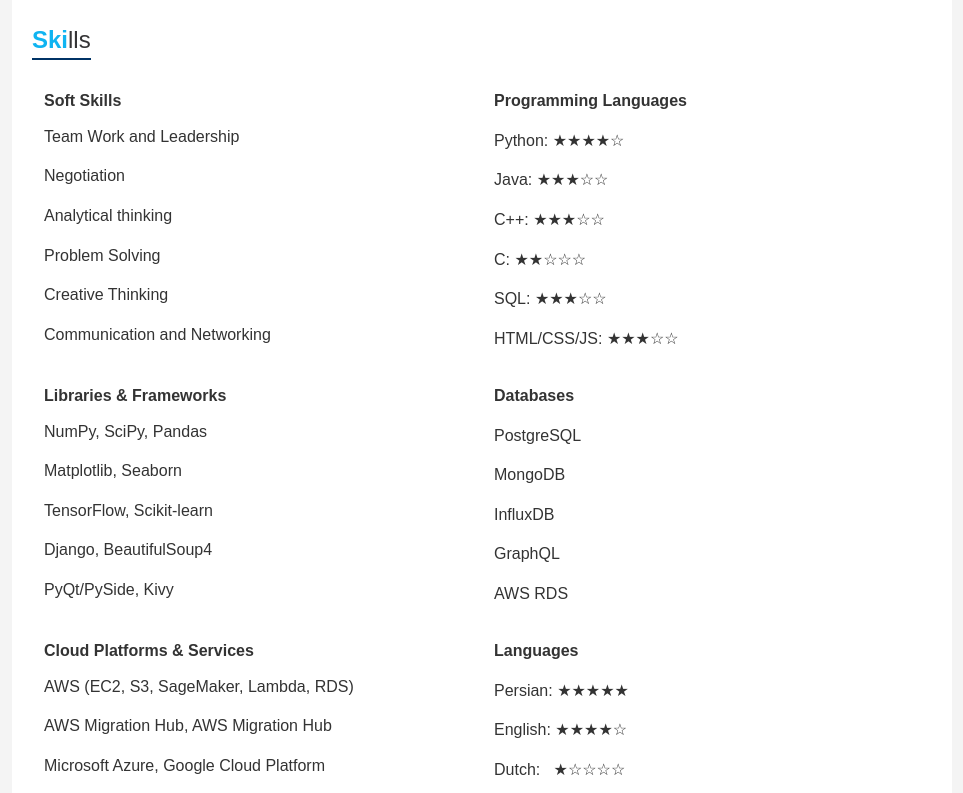
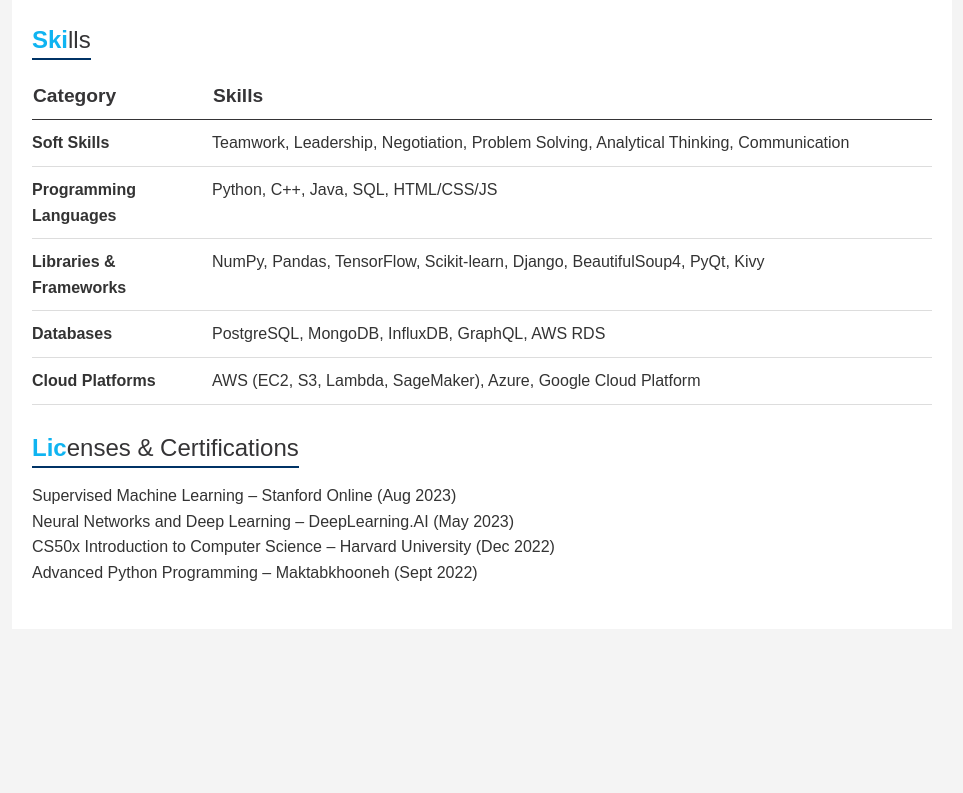
Before and after one commit to kooroshkz/curriculum-vitae, a plain HTML site: page index.html in a window 1280 px wide. Shown: the part 1947-2740 px from the top of the page, without its empty margins (158-1121 px from the left). After the commit the page ends 2596 px from the top, so only its background shows below. Drawn offline with Linux system fonts and the light colour scheme.

Commit message:
update(Style): Change skills template

```diff
--- a/index.html
+++ b/index.html
@@ -104,99 +104,38 @@
 
         <div class="section">
             <h2><span class="highlight">Ski</span>lls</h2>
-            <br><br>
             <table class="skills-table">
                 <thead>
                     <tr>
-                        <th>Soft Skills</th>
-                        <th>Programming Languages</th>
+                        <th>Category</th>
+                        <th>Skills</th>
                     </tr>
                 </thead>
                 <tbody>
                     <tr>
-                        <td>Team Work and Leadership</td>
-                        <td>Python: ★★★★☆</td>
+                        <td>Soft Skills</td>
+                        <td>Teamwork, Leadership, Negotiation, Problem Solving, Analytical Thinking, Communication</td>
                     </tr>
                     <tr>
-                        <td>Negotiation</td>
-                        <td>Java: ★★★☆☆</td>
+                        <td>Programming Languages</td>
+                        <td>Python, C++, Java, SQL, HTML/CSS/JS</td>
                     </tr>
                     <tr>
-                        <td>Analytical thinking</td>
-                        <td>C++: ★★★☆☆</td>
+                        <td>Libraries & Frameworks</td>
+                        <td>NumPy, Pandas, TensorFlow, Scikit-learn, Django, BeautifulSoup4, PyQt, Kivy</td>
                     </tr>
                     <tr>
-                        <td>Problem Solving</td>
-                        <td>C: ★★☆☆☆</td>
+                        <td>Databases</td>
+                        <td>PostgreSQL, MongoDB, InfluxDB, GraphQL, AWS RDS</td>
                     </tr>
                     <tr>
-                        <td>Creative Thinking</td>
-                        <td>SQL: ★★★☆☆</td>
-                    </tr>
-                    <tr>
-                        <td>Communication and Networking</td>
-                        <td>HTML/CSS/JS: ★★★☆☆</td>
-                    </tr>
-                </tbody>
-            </table>
-            <!-- <br><br><br><br><br><br> -->
-            <br>
-            <table class="skills-table">
-                <thead>
-                    <tr>
-                        <th>Libraries & Frameworks</th>
-                        <th>Databases</th>
-                    </tr>
-                </thead>
-                <tbody>
-                    <tr>
-                        <td>NumPy, SciPy, Pandas</td>
-                        <td>PostgreSQL</td>
-                    </tr>
-                    <tr>
-                        <td>Matplotlib, Seaborn</td>
-                        <td>MongoDB</td>
-                    </tr>
-                    <tr>
-                        <td>TensorFlow, Scikit-learn</td>
-                        <td>InfluxDB</td>
-                    </tr>
-                    <tr>
-                        <td>Django, BeautifulSoup4</td>
-                        <td>GraphQL</td>
-                    </tr>
-                    <tr>
-                        <td>PyQt/PySide, Kivy</td>
-                        <td>AWS RDS</td>
-                    </tr>
-                </tbody>
-            </table>
-
-            <br>
-
-            <table class="skills-table">
-                <thead>
-                    <tr>
-                        <th>Cloud Platforms & Services</th>
-                        <th>Languages</th>
-                    </tr>
-                </thead>
-                <tbody>
-                    <tr>
-                        <td>AWS (EC2, S3, SageMaker, Lambda, RDS)</td>
-                        <td>Persian: ★★★★★</td>
-                    </tr>
-                    <tr>
-                        <td>AWS Migration Hub, AWS Migration Hub</td>
-                        <td>English: ★★★★☆</td>
-                    </tr>
-                    <tr>
-                        <td>Microsoft Azure, Google Cloud Platform</td>
-                        <td>Dutch: &nbsp;&nbsp;★☆☆☆☆</td>
+                        <td>Cloud Platforms</td>
+                        <td>AWS (EC2, S3, Lambda, SageMaker), Azure, Google Cloud Platform</td>
                     </tr>
                 </tbody>
             </table>
         </div>
+
 
 
         <div class="section">
--- a/styles.css
+++ b/styles.css
@@ -157,35 +157,33 @@
 
 .skills-table {
     width: 100%;
-    /* margin-bottom: 20px; */
     border-collapse: collapse;
-    table-layout: fixed;
-}
-
-.skills-table th, .skills-table td {
-    padding: 3px 12px;
-    text-align: left;
-    white-space: pre;
+    margin-top: 20px;
 }
 
 .skills-table th {
+    text-align: left;
+    font-size: 1.2em;
+    border-bottom: 1px solid #353436;
+    padding-bottom: 8px;
+    color: #353436;
+}
+
+.skills-table td {
+    padding: 10px 0;
+    vertical-align: top;
+    border-bottom: 1px solid #ddd;
+}
+
+.skills-table td:first-child {
+    width: 20%;
     font-weight: bold;
 }
 
-.skills-table, .skills-table th, .skills-table td {
-    border: none;
-    background: transparent;
+.skills-table td:last-child {
+    width: 80%;
 }
 
-.skills-table td:nth-child(2) {
-    display: block;
-    margin-top: 8px;
-}
-
-.skills-table td {
-    white-space: nowrap;
-    word-wrap: break-word;
-}
 
 @media screen and (max-width: 768px) {
     .skills-section {
```
Also changed, not shown: 1 other file.
